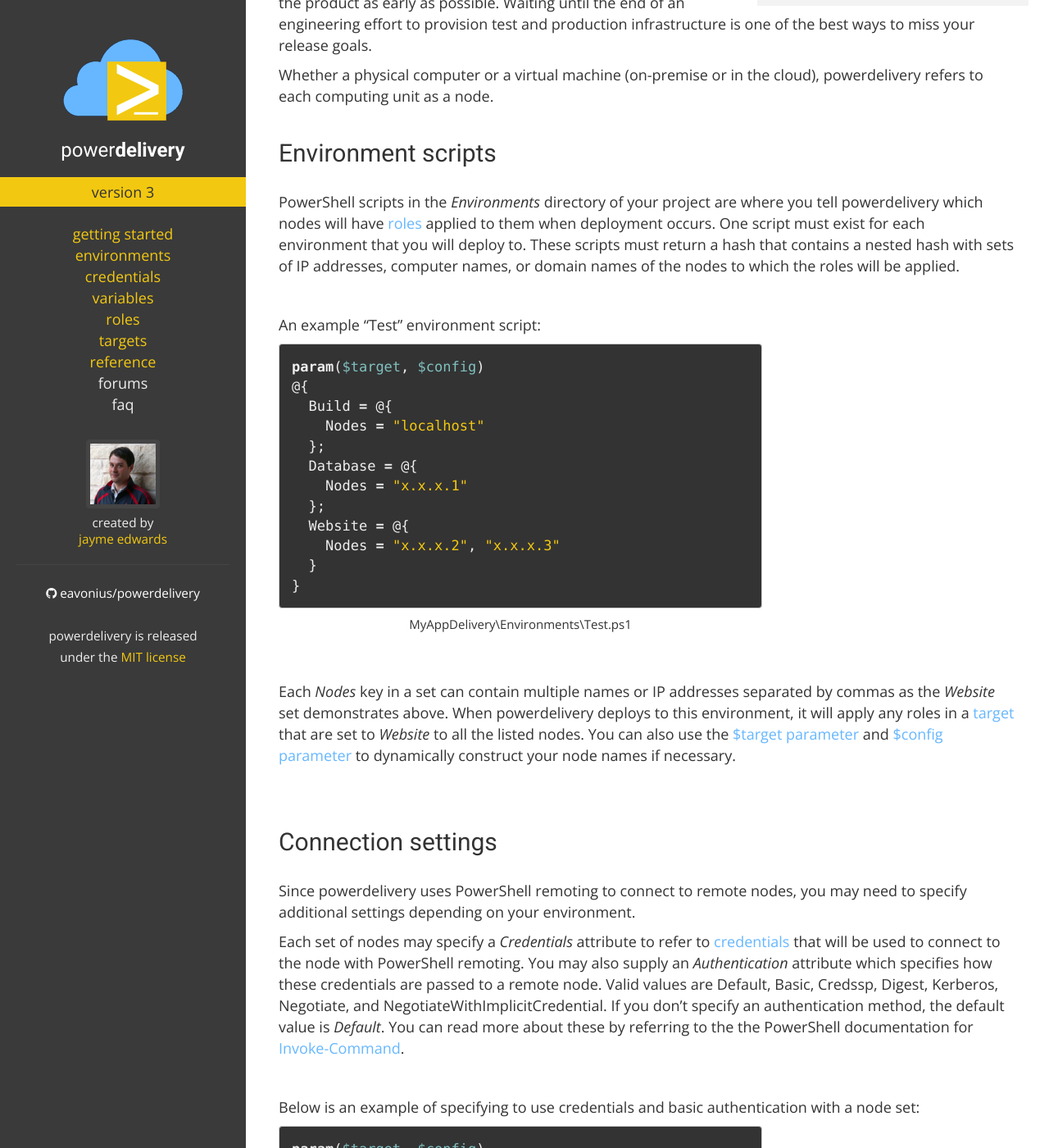
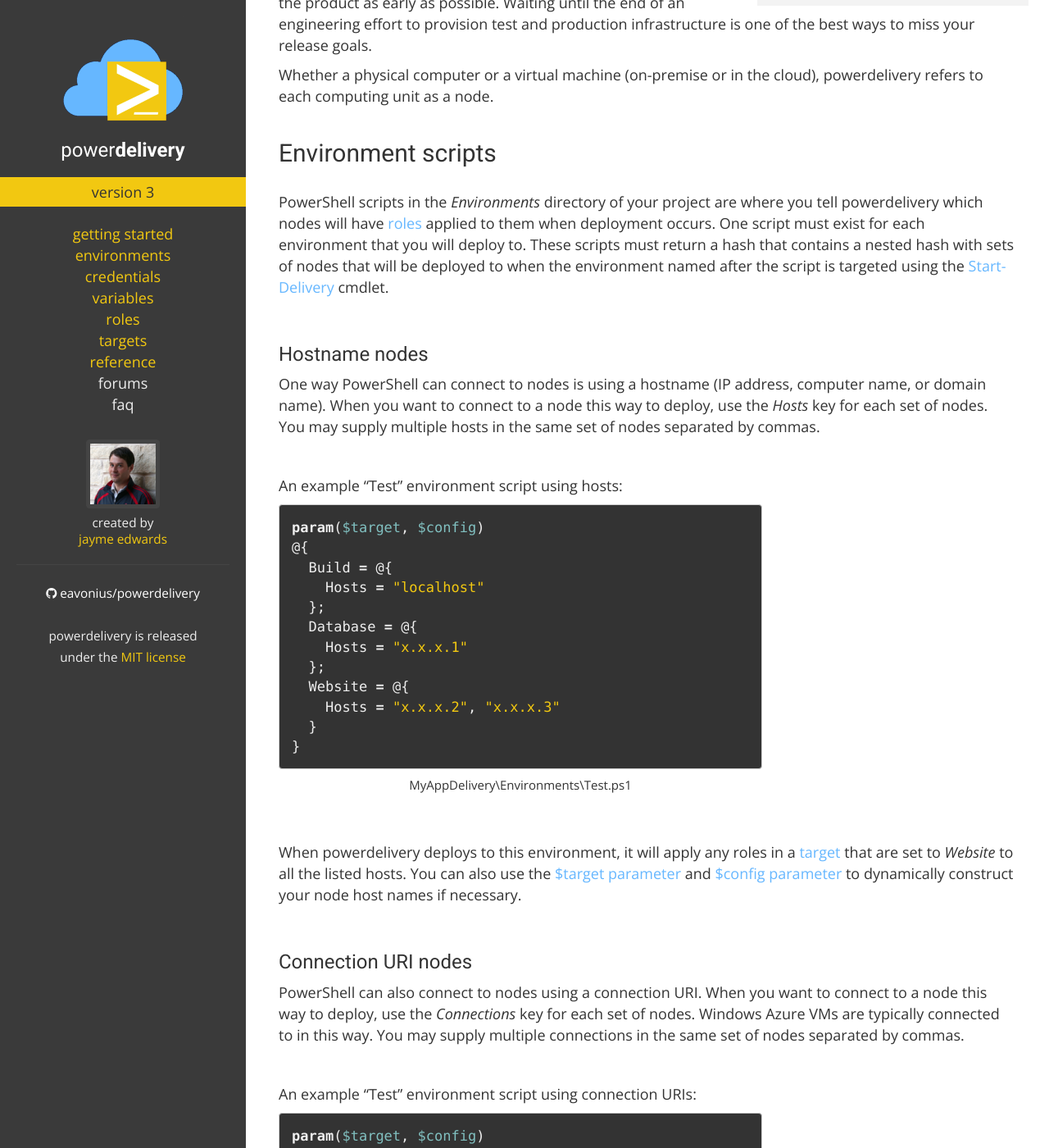
Before and after one commit to eavonius/powerdelivery, a Jekyll site: the page built from environments.markdown, in a window 1280 px wide and 1400 px high, scrolled down 214 px. Shown: the whole window at 82% size. Built offline with Jekyll 4.4.1, drawn with Linux system fonts in a browser that asks for light colours; nearby versions of some CDN libraries; some of the changed text lies outside the part shown.

Commit message:
Updated nodes to hosts, added connections

```diff
--- a/environments.markdown
+++ b/environments.markdown
@@ -12,11 +12,17 @@ Whether a physical computer or a virtual machine (on-premise or in the cloud), p
 
 ## Environment scripts
 
-PowerShell scripts in the *Environments* directory of your project are where you tell powerdelivery which nodes will have [roles](roles.html) applied to them when deployment occurs. One script must exist for each environment that you will deploy to. These scripts must return a hash that contains a nested hash with sets of IP addresses, computer names, or domain names of the nodes to which the roles will be applied.
+PowerShell scripts in the *Environments* directory of your project are where you tell powerdelivery which nodes will have [roles](roles.html) applied to them when deployment occurs. One script must exist for each environment that you will deploy to. These scripts must return a hash that contains a nested hash with sets of nodes that will be deployed to when the environment named after the script is targeted using the [Start-Delivery](reference.html#start_delivery_cmdlet) cmdlet.
 
 <br />
 
-An example "Test" environment script:
+### Hostname nodes
+
+One way PowerShell can connect to nodes is using a hostname (IP address, computer name, or domain name). When you want to connect to a node this way to deploy, use the *Hosts* key for each set of nodes. You may supply multiple hosts in the same set of nodes separated by commas.
+
+<br />
+
+An example "Test" environment script using hosts:
 
 <div class="row">
   <div class="col-lg-8 col-md-10 col-sm-12">
@@ -24,13 +30,13 @@ An example "Test" environment script:
 param($target, $config)
 @{
   Build = @{
-    Nodes = "localhost"
+    Hosts = "localhost"
   };
   Database = @{
-    Nodes = "x.x.x.1"
+    Hosts = "x.x.x.1"
   };
   Website = @{
-    Nodes = "x.x.x.2", "x.x.x.3"
+    Hosts = "x.x.x.2", "x.x.x.3"
   }
 }
 {% endhighlight %}
@@ -40,7 +46,42 @@ param($target, $config)
 
 <br />
 
-Each *Nodes* key in a set can contain multiple names or IP addresses separated by commas as the *Website* set demonstrates above. When powerdelivery deploys to this environment, it will apply any roles in a [target](targets.html) that are set to *Website* to all the listed nodes. You can also use the [$target parameter](reference.html#target_parameter) and [$config parameter](reference.html#config_parameter) to dynamically construct your node names if necessary.
+When powerdelivery deploys to this environment, it will apply any roles in a [target](targets.html) that are set to *Website* to all the listed hosts. You can also use the [$target parameter](reference.html#target_parameter) and [$config parameter](reference.html#config_parameter) to dynamically construct your node host names if necessary.
+
+<br />
+
+### Connection URI nodes
+
+PowerShell can also connect to nodes using a connection URI. When you want to connect to a node this way to deploy, use the *Connections* key for each set of nodes. Windows Azure VMs are typically connected to in this way. You may supply multiple connections in the same set of nodes separated by commas.
+
+<br />
+
+An example "Test" environment script using connection URIs:
+
+<div class="row">
+  <div class="col-lg-8 col-md-10 col-sm-12">
+{% highlight powershell %}
+param($target, $config)
+@{
+  Build = @{
+    Hosts = "localhost"
+  };
+  Database = @{
+    Connections = "http://mydatabasevm.cloudapp.net:5986/"
+  };
+  Website = @{
+    Connections = "http://mywebsvc.cloudapp.net:5986/", `
+                  "http://mywebsvc.cloudapp.net:5987/"
+  }
+}
+{% endhighlight %}
+  <div class="filename">MyAppDelivery\Environments\Test.ps1</div>
+  </div>
+</div>
+
+<br />
+
+When powerdelivery deploys to this environment, it will apply any roles in a [target](targets.html) that are set to *Website* using all the listed connection URIs. You can use the [$target parameter](reference.html#target_parameter) and [$config parameter](reference.html#config_parameter) to dynamically construct your node connection URIs if necessary.
 
 <br />
 
@@ -48,14 +89,12 @@ Each *Nodes* key in a set can contain multiple names or IP addresses separated b
 
 ## Connection settings
 
-Since powerdelivery uses PowerShell remoting to connect to remote nodes, you may need to specify additional settings depending on your environment.
-
-Each set of nodes may specify a *Credentials* attribute to refer to [credentials](credentials.html) that will be used to connect to the node with PowerShell remoting. You may also supply an *Authentication* attribute which specifies how these credentials are passed to a remote node. Valid values are Default, Basic, Credssp, Digest, Kerberos,
+Each set of nodes may optionally specify a *Credentials* attribute to refer to [credentials](credentials.html) that will be used to connect to the node remotely with PowerShell. You may also supply an *Authentication* attribute which specifies how these credentials are passed to a remote node. Valid values are Default, Basic, Credssp, Digest, Kerberos,
 Negotiate, and NegotiateWithImplicitCredential. If you don't specify an authentication method, the default value is *Default*. You can read more about these by referring to the the PowerShell documentation for [Invoke-Command](https://technet.microsoft.com/en-us/library/hh849719.aspx).
 
 <br />
 
-Below is an example of specifying to use credentials and basic authentication with a node set:
+Below is an example of specifying to use credentials and Kerberos authentication with a node set:
 
 <div class="row">
   <div class="col-lg-8 col-md-10 col-sm-12">
@@ -63,9 +102,9 @@ Below is an example of specifying to use credentials and basic authentication wi
 param($target, $config)
 @{
   Database = @{
-    Nodes = "x.x.x.1";
+    Hosts = "x.x.x.1";
     Credentials = "me@somewhere.com";
-    Authentication = "Basic"
+    Authentication = "Kerberos"
   }
 }
 {% endhighlight %}
@@ -74,7 +113,7 @@ param($target, $config)
 
 <br />
 
-You may wish to use SSL to establish the PowerShell remote connection. This is necessary when communicating with Windows Azure VMs for example. To do this, set the *UseSSL* key in the set of nodes set to true.
+You may also require clients to use SSL to establish the PowerShell remote connection. To do this, set the *UseSSL* key in the set of nodes set to true.
 
 <br />
 
@@ -86,7 +125,8 @@ Below is an example of specifying to use SSL with a node set:
 param($target, $config)
 @{
   Database = @{
-    Nodes = "x.x.x.1";
+    Hosts = "x.x.x.1";
+    Credentials = "me@somewhere.com";
     UseSSL = $true
   }
 }
@@ -110,6 +150,8 @@ param($target, $config)
 The following sections help you use powerdelivery to deploy to nodes that are physical computers or virtual machines. To use powerdelivery with "platform as a service" resources (such as Windows Azure's cloud and mobile services), see [Cloud platform deployment](#cloud_platform_deployment).
 
 <br />
+
+<a name="enabling_deployment_to_nodes"></a>
 
 ### Enabling deployment to nodes
 
@@ -152,29 +194,55 @@ that returns the hash of nodes. You'll need to install additional PowerShell mod
 
 <br />
 
-The example below uses encrypted Windows Azure [credentials](credentials.html) managed by powerdelivery:
+The example below provisions a node at runtime with Windows Azure:
 
 <div class="row">
   <div class="col-lg-8 col-md-10 col-sm-12">
 {% highlight powershell %}
 param($target, $config)
 
-# Look up Windows Azure credentials that were encrypted with powerdelivery
-$azureCredentials = $target.Credentials["me@somewhere.com"]
+# Declare the nodes we'll return at the end
+$nodes = @{}
+
+# Get credentials from an environment configuration variable that
+# your new VM will allow logins from. You'll have to create this
+# ahead of time in Azure AD or a domain controller.
+$newVMCredentials = $target.Credentials["powerdelivery@mydomain.com"]
 
 Import-Module Azure
 
-# "Sign-in" to Windows Azure's PowerShell cmdlets with the credentials
-Add-AzureAccount -Credential $azureCredentials
+# "Sign-in" to Windows Azure's PowerShell cmdlets with powerdelivery credentials
+Add-AzureAccount -Credential $target.Credentials["admin@mydomain.com"]
 
-$nodes = @{}
+# Set the Azure subscription from an environment configuration variable
+Select-AzureSubscription $config.AzureSubscriptionId
 
-#
-# Omitted: do whatever is necessary to provision the nodes,
-# then add to the node list for example:
-#
-# $nodes.Add("Website", @("x.x.x.5", "x.x.x.6"))
-#
+# This would use Windows Server 2012. If dynamically provisioning,
+# don't really do this. You should instead use your own VHD that
+# has had powerdelivery already configured on it as described in
+# "Enabling deployment to nodes" above, otherwise powerdelivery
+# won't be able to connect to it
+$image = "a699494373c04fc0bc8f2bb1389d6106__Windows-Server-2012-Datacenter-201305.01-en.us-127GB.vhd"
+
+# Create the VM using the image and an admin username and password
+New-AzureVMConfig -Name "TestVM" `
+                  -InstanceSize "Small" `
+                  -ImageName $image |
+  Add-AzureProvisioningConfig -Windows `
+                              -AdminUsername "MYDOMAIN\admin" `
+                              -Password "s@m3p@@sw0rd" |
+    New-AzureVM -ServiceName "MyService" -Location "West US" -WaitForBoot
+
+# Execute the script from microsoft that sets up a VM for PowerShell
+.\Scripts\InstallWinRMCertAzureVM.ps1 -SubscriptionName $config.AzureSubscriptionId `
+                                      -ServiceName "MyService" `
+                                      -Name "TestVM"
+
+# Get the connection URI from the new VM so we can connect to it via PowerShell
+$uri = Get-AzureWinRMUri -ServiceName "MyService" -Name "TestVM"
+
+# Add the provisioned VM to the list of nodes for the "Website" role
+$nodes.Add("Website", @{ Connections = $uri; Credentials = $newVMCredentials })
 
 # Return the list of nodes at the conclusion of the script
 $nodes
@@ -188,7 +256,7 @@ $nodes
 **Tips**
 
 * Nodes provisioned during deployment must be created from an image that has had the *GrantToDelivery.ps1* script already applied to them as described above.
-* If provisioning Windows Azure nodes, [this article by Michael Washam](http://michaelwasham.com/windows-azure-powershell-reference-guide/introduction-remote-powershell-with-windows-azure/) will help you make sure you can connect.
+* [This article by Michael Washam](http://michaelwasham.com/windows-azure-powershell-reference-guide/introduction-remote-powershell-with-windows-azure/) was crucial for writing the above example. Thanks Michael!
 
 <br />
 
```
Also changed, not shown: getting-started.markdown (+12 -10 lines), index.markdown (+6 -6 lines), reference.markdown (+5 -5 lines).
